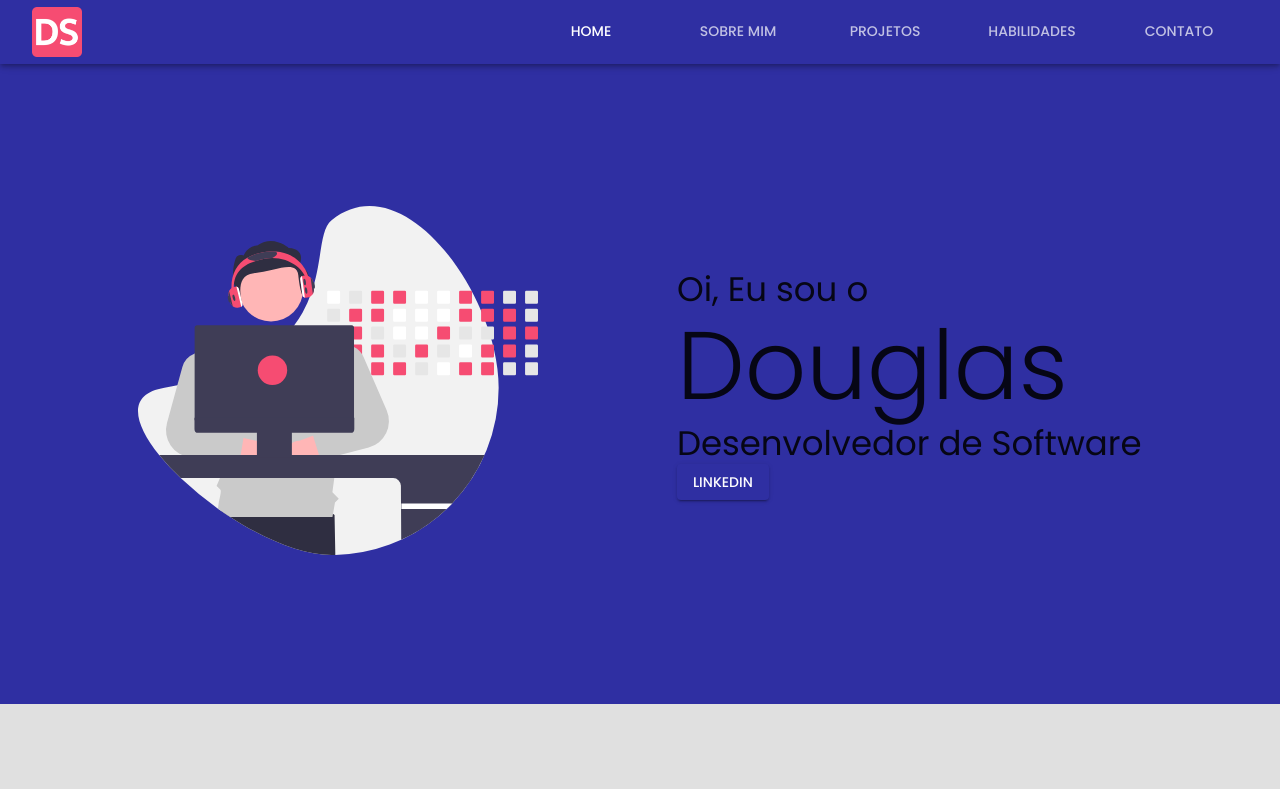
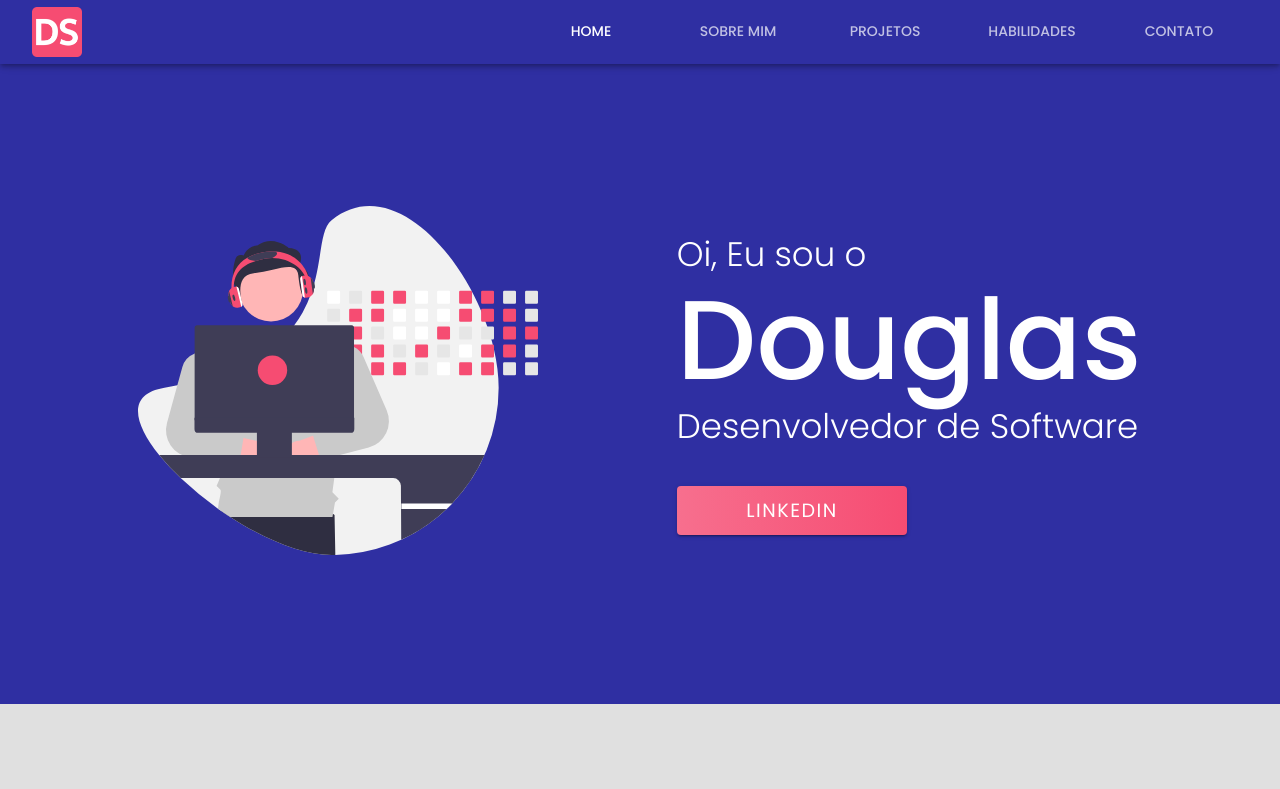
Before and after one commit to douglas-ssouza/portfolio, a React (Create React App) app: page / in a window 1280 px wide. Shown: the top 789 px of the page. Built offline with nearby package versions, Linux system fonts and the light colour scheme.

Commit message:
refactor: adjust Greeting Block

```diff
--- a/src/components/GreetingBlock.tsx
+++ b/src/components/GreetingBlock.tsx
@@ -4,7 +4,8 @@ import {useTheme} from '@mui/material/styles';
 
 import Grid from '@mui/material/Grid';
 import Typography from '@mui/material/Typography';
-import Button from '@mui/material/Button';
+
+import CustomButton from './styled-components/CustomButton';
 
 import developer from '../assets/illustrations/developer.svg';
 
@@ -26,7 +27,7 @@ function GreetingBlock() {
 				/>
 			</Grid>
 			<Grid item>
-				<Typography component='h3' variant='h4'>
+				<Typography component='h4' variant='h4'>
 						Oi, Eu sou o
 				</Typography>
 				<Typography component='h1' variant='h1'>
@@ -35,15 +36,15 @@ function GreetingBlock() {
 				<Typography component='h2' variant='h4'>
 					Desenvolvedor de Software
 				</Typography>
-				<Button
+				<CustomButton
 					variant='contained'
-					color='primary'
 					component='a'
 					href='https://www.linkedin.com/in/douglasssouza'
 					target='_blank'
+					sx={{mt: '2em'}}
 				>
 					Linkedin
-				</Button>
+				</CustomButton>
 			</Grid>
 		</Grid>
 	);
--- /dev/null
+++ b/src/components/styled-components/CustomButton.tsx
@@ -0,0 +1,21 @@
+/* eslint-disable @typescript-eslint/naming-convention */
+import {styled} from '@mui/material/styles';
+import Button from '@mui/material/Button';
+
+const CustomButton = styled(Button)(({theme}) => ({
+	fontSize: '1.2rem',
+	fontWeight: 400,
+	backgroundImage: `
+		linear-gradient(to right, ${theme.palette.secondary.light}, ${theme.palette.secondary.main})
+	`,
+	width: '12em',
+	letterSpacing: 1.5,
+	padding: '8px',
+	'&:hover': {
+		backgroundImage: `
+			linear-gradient(to right, ${theme.palette.secondary.main}, ${theme.palette.secondary.dark})
+		`,
+	},
+}));
+
+export default CustomButton as typeof Button;
--- a/src/theme/typography.ts
+++ b/src/theme/typography.ts
@@ -1,5 +1,14 @@
 const typography = {
-	fontFamily: '"Poppins", "Roboto", "Helvetica", "Arial", "Sans-serif"',
+	fontFamily: '"Poppins", "Helvetica", "Arial", "Sans-serif"',
+	h1: {
+		color: 'white',
+		fontWeight: 500,
+		fontSize: '7rem',
+	},
+	h4: {
+		color: 'white',
+		fontWeight: 300,
+	},
 };
 
 export default typography;
```
